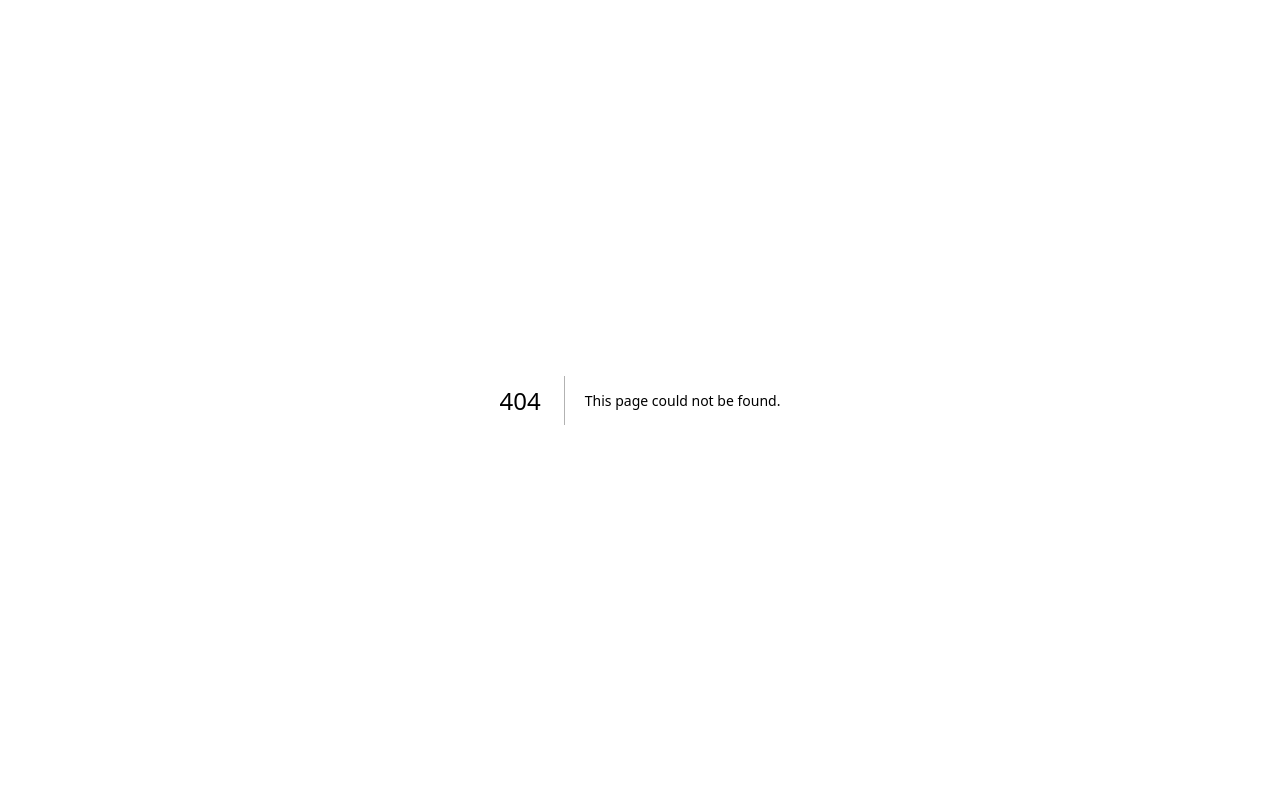
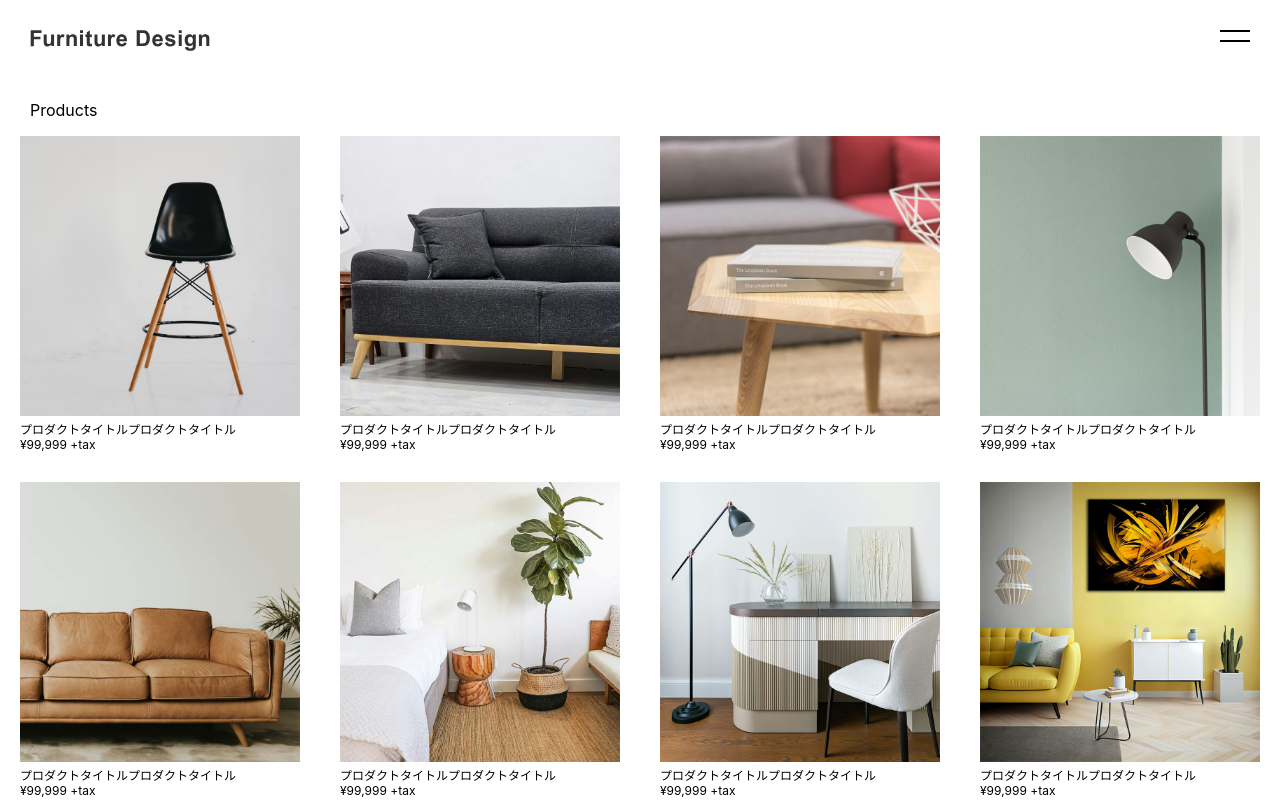
Before and after one commit to gp-kobayashi/mosya4-react, a Next.js app: page /products/1 in a window 1280 px wide. Before the commit this address had no page. Shown: the top 800 px of the page. Built offline with nearby package versions, Linux system fonts and the light colour scheme.

Commit message:
[Q]ダイナミックルーティングがうまく制御できない

```diff
--- a/components/MainItems.module.css
+++ b/components/MainItems.module.css
@@ -3,7 +3,7 @@
   max-width: 1300px;
   margin:0 auto;
   display: grid;
-  grid-template-columns:1fr 1fr 1fr 1fr ;
+  grid-template-columns:1fr 1fr 1fr 1fr;
 }
 
  .item{
--- /dev/null
+++ b/pages/products/[products].js
@@ -0,0 +1,132 @@
+import styles from 'styles/Home.module.css';
+import { MainItems } from 'components/MainItems';
+import Link from 'next/link';
+import { Layout } from 'components/Layout';
+import { useRouter } from 'next/navigation';
+
+function Products() {
+  const router = useRouter
+
+  const ITEMS =[
+    {
+      img:'/img/item1.jpg',
+      page:'/item/1',
+      text:'プロダクトタイトルプロダクトタイトル',
+      price:'¥99,999 +tax'
+    },
+    {
+      img:'/img/item2.jpg',
+      page:'/item/2',
+      text:'プロダクトタイトルプロダクトタイトル',
+      price:'¥99,999 +tax'
+    },
+    {
+      img:'/img/item3.jpg',
+      page:'/item/3',
+      text:'プロダクトタイトルプロダクトタイトル',
+      price:'¥99,999 +tax'
+    },
+    {
+      img:'/img/item4.jpg',
+      page:'/item/4',
+      text:'プロダクトタイトルプロダクトタイトル',
+      price:'¥99,999 +tax'
+    },
+    {
+      img:'/img/item5.jpg',
+      page:'/item/5',
+      text:'プロダクトタイトルプロダクトタイトル',
+      price:'¥99,999 +tax'
+    },
+    {
+      img:'/img/item6.jpg',
+      page:'/item/6',
+      text:'プロダクトタイトルプロダクトタイトル',
+      price:'¥99,999 +tax'
+    },
+    {
+      img:'/img/item7.jpg',
+      page:'/item/7',
+      text:'プロダクトタイトルプロダクトタイトル',
+      price:'¥99,999 +tax'
+    },
+    {
+      img:'/img/item8.jpg',
+      page:'/item/8',
+      text:'プロダクトタイトルプロダクトタイトル',
+      price:'¥99,999 +tax'
+    },
+    {
+      img:'/img/item9.jpg',
+      page:'/item/9',
+      text:'プロダクトタイトルプロダクトタイトル',
+      price:'¥99,999 +tax'
+    },
+    {
+      img:'/img/item10.jpg',
+      page:'/item/10',
+      text:'プロダクトタイトルプロダクトタイトル',
+      price:'¥99,999 +tax'
+    },
+    {
+      img:'/img/item11.jpg',
+      page:'/item/11',
+      text:'プロダクトタイトルプロダクトタイトル',
+      price:'¥99,999 +tax'
+    },
+    {
+      img:'/img/item12.jpg',
+      page:'/item/12',
+      text:'プロダクトタイトルプロダクトタイトル',
+      price:'¥99,999 +tax'
+    },
+    {
+      img:'/img/item13.jpg',
+      page:'/item/13',
+      text:'プロダクトタイトルプロダクトタイトル',
+      price:'¥99,999 +tax'
+    },
+    {
+      img:'/img/item14.jpg',
+      page:'/item/14',
+      text:'プロダクトタイトルプロダクトタイトル',
+      price:'¥99,999 +tax'
+    },
+    {
+      img:'/img/item15.jpg',
+      page:'/item/15',
+      text:'プロダクトタイトルプロダクトタイトル',
+      price:'¥99,999 +tax'
+    },
+    {
+      img:'/img/item16.jpg',
+      page:'/item/16',
+      text:'プロダクトタイトルプロダクトタイトル',
+      price:'¥99,999 +tax'
+    },
+    ]
+
+
+  return (
+    <Layout>
+
+      <div className={styles.main_title}>
+        <p>Products</p>
+      </div>
+
+      <MainItems ITEMS={ITEMS} />
+
+      <div className={styles.page_link}>
+      <Link href='/products/1'>
+        <p>1</p>
+        </Link>
+        <Link href='/products/2'>
+          <p>2</p>
+        </Link>
+      </div>
+
+    </Layout>
+  )
+}
+
+export default Products
```
